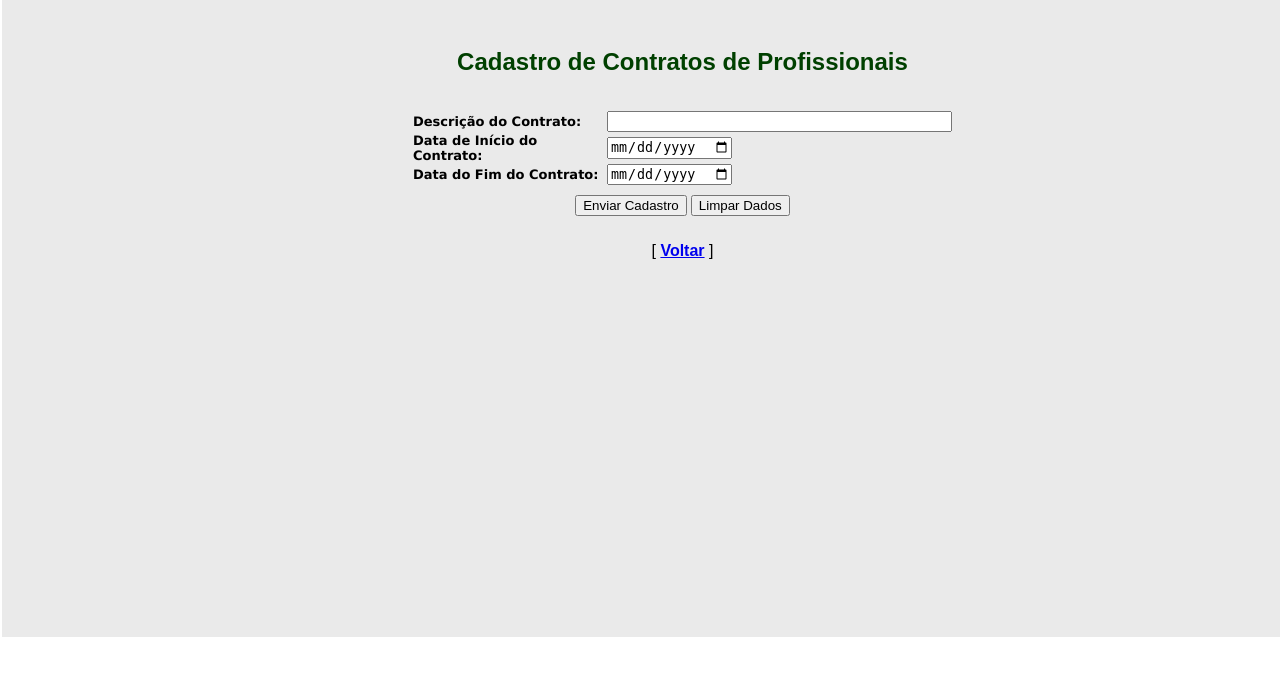
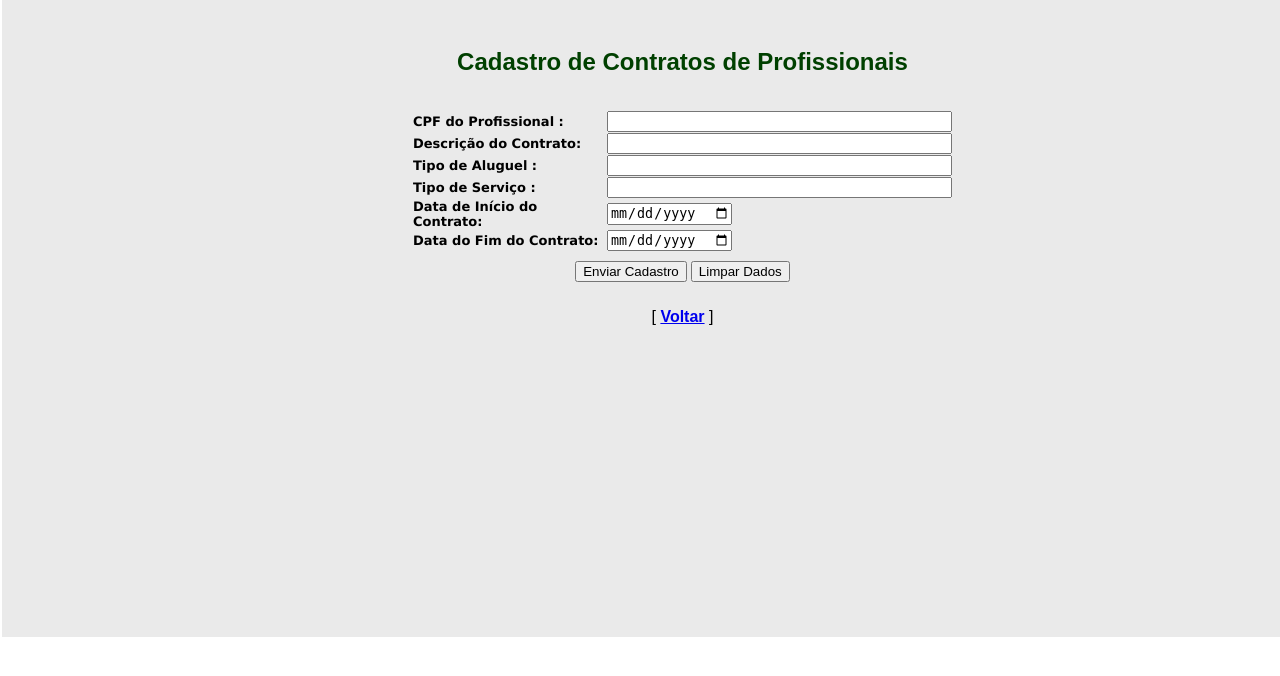
Before and after one commit to guiztt26/beautyspace, a PHP site: page /cadastro-contrato-profissional.html in a window 1280 px wide. Shown: the top 676 px of the page. Run offline with PHP 8.4, Linux system fonts and the light colour scheme.

Commit message:
alteração cadastro-contrato-profissional

```diff
--- a/cadastro-contrato-funcionario.php
+++ b/cadastro-contrato-funcionario.php
@@ -15,16 +15,16 @@ mysqli_query($conexao, "SELECT cpf_funcionario FROM contrato_funcionario WHERE c
 if(mysqli_affected_rows($conexao) == 1)
 {
 	$dt = mysqli_query($conexao, "SELECT data_fim FROM contrato_funcionario WHERE data_fim => '$data_inicio'")
-	if (mysqli_affected_rows($conexao) == 0)
+	if (mysqli_affected_rows($conexao) == 1)
 	{
 		mysqli_query($conexao, "INSERT INTO contrato_funcionario (cpf_funcionario, id_cargo, descricao, data_inicio, data_fim) VALUES ('$cpf_funcionario', '$id_cargo', '$descricao_contrato', '$data_inicio', '$data_fim')");
 		if(mysqli_affected_rows($conexao) == 1)
 			echo "Contrato cadastrado com sucesso!";
 		else
-			echo "Erro no cadastro do Contrato";
+			echo "Existe um contrato vigente cadastrado para este funcionário. Cadastre um contrato com data inicial posteior a $dt";
 	}
 	else
-		echo "Existe um contrato vigente cadastrado para este funcionário. Cadastre um contrato com data inicial posteior a $dt";
+		echo "Erro no cadastro do Contrato";
 }
 else
 	echo "Este funcionário ainda não está cadastrado. Por favor, verifique se CPF digitado está correto ou cadastre o funcionário.";
--- a/cadastro-contrato-profissional.html
+++ b/cadastro-contrato-profissional.html
@@ -23,8 +23,20 @@
 <form name="cadastrar" method="post" action="cadastro-contrato-profissional.php" id="cadastrar">
   <table width="541" border="0" align="center" cellpadding="0" cellspacing="1">
 <tr>
+  <td><font size="2" face="Verdana, Arial, Helvetica, sans-serif"><strong>CPF do Profissional :</strong></font></td>
+  <td><input name="cpf_profissional" type="text" id="cpf_profissional" size="40" maxlength="11"></td>
+</tr>
+<tr>
 <td width="214"><font size="2" face="Verdana, Arial, Helvetica, sans-serif"><strong>Descrição do Contrato:</strong></font></td>
-<td width="324"><input name="tipo_servico" type="text" id="tipo_servico" size="40" maxlength="255"></td>
+<td width="324"><input name="descricao" type="text" id="descricao" size="40" maxlength="255"></td>
+</tr>
+<tr>
+  <td><font size="2" face="Verdana, Arial, Helvetica, sans-serif"><strong>Tipo de Aluguel :</strong></font></td>
+  <td><input name="tipo_aluguel" type="text" id="tipo_aluguel" size="40" maxlength="30"></td>
+</tr>
+<tr>
+  <td><font size="2" face="Verdana, Arial, Helvetica, sans-serif"><strong>Tipo de Serviço :</strong></font></td>
+  <td><input name="tipo_servico" type="text" id="tipo_servico" size="40" maxlength="30"></td>
 </tr>
 <tr>
 <td><font size="2" face="Verdana, Arial, Helvetica, sans-serif"><strong>Data de Início do Contrato: </strong></font></td>
```
Also changed, not shown: cadastro-contrato-profissional.php (+10 -6 lines).
